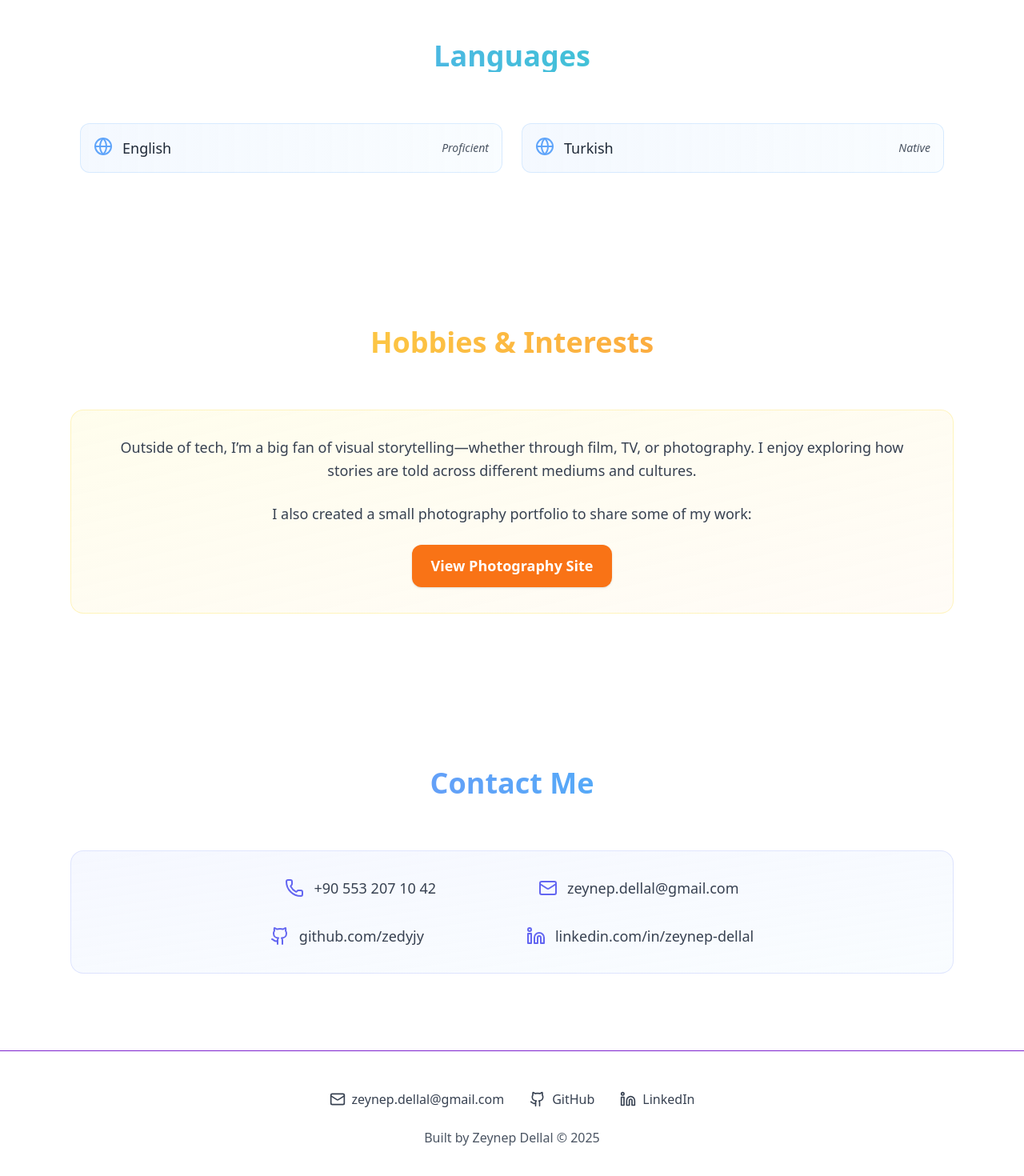
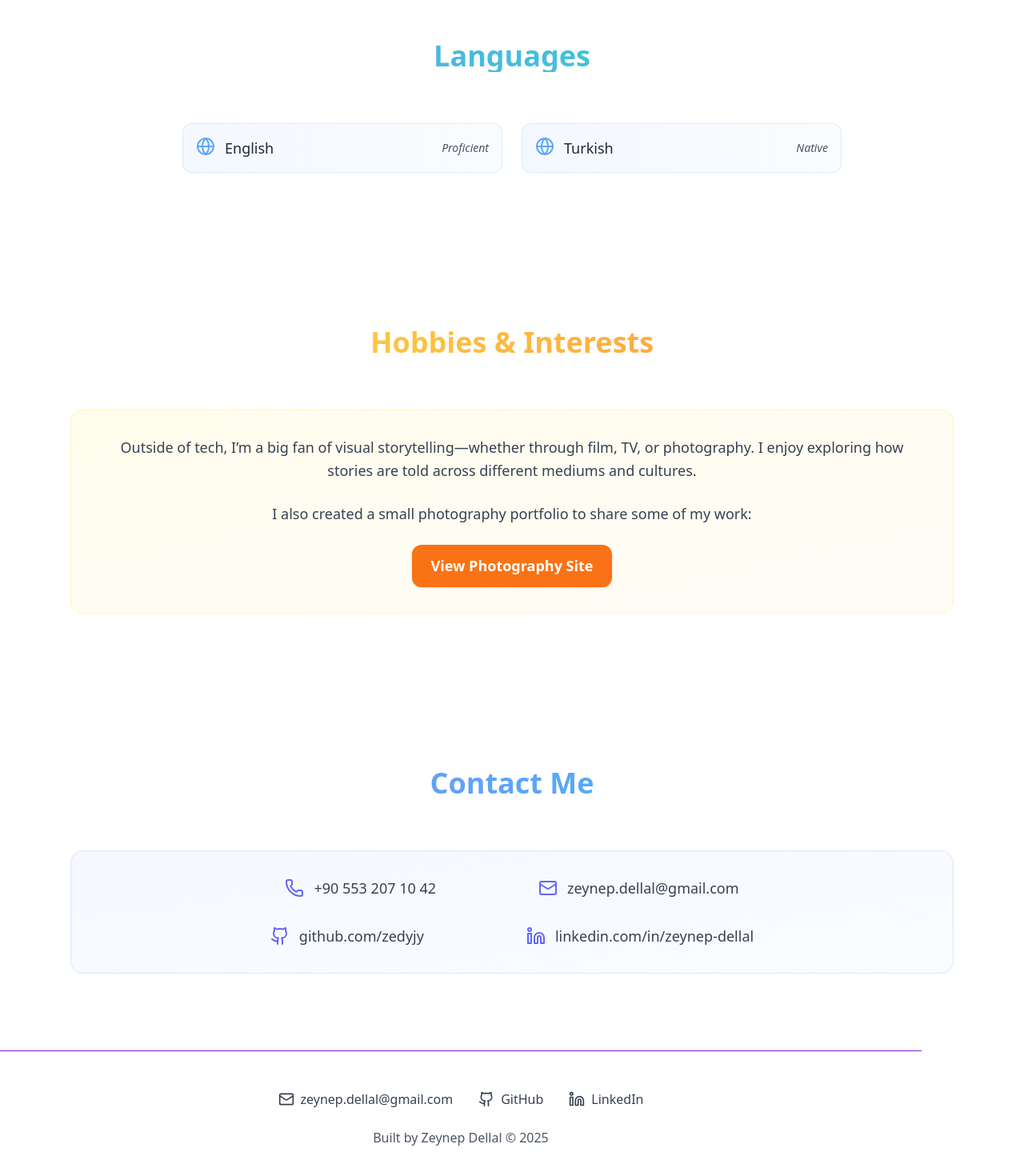
Before and after one commit to zedyjy/Portfolio, a React (Vite) app: page / in a window 1280 px wide. Shown: the part 6333-7803 px from the top of the page at 80% size. Built offline with nearby package versions, Linux system fonts and the light colour scheme; the HTML template or start-up script is replaced by a standard one.

Commit message:
Add generated CSS file for styling assets

```diff
--- a/src/App.jsx
+++ b/src/App.jsx
@@ -153,7 +153,7 @@ const scrollToSection = (id) => {
 
         {/* Mobile Toggle */}
         <button
-          className="md:hidden text-gray-700 hover:text-rose-600"
+          className="md:hidden text-3xl text-gray-700 hover:text-rose-600"
           onClick={() => setMobileMenuOpen(!mobileMenuOpen)}
         >
           ☰
@@ -733,7 +733,7 @@ const scrollToSection = (id) => {
     ].map((lang, index) => (
       <div
         key={index}
-        className="bg-gradient-to-r from-blue-100/30 to-sky-100/20 border border-blue-300/30 p-4 rounded-xl flex items-center justify-between hover:scale-105 transition-all duration-300 flex-1 min-w-[33rem] max-w-sm"
+        className="bg-gradient-to-r from-blue-100/30 to-sky-100/20 border border-blue-300/30 p-4 rounded-xl flex items-center justify-between hover:scale-105 transition-all duration-300 flex-1 min-w-[25rem] max-w-sm"
         >
 
         <div className="flex space-x-3">
@@ -824,7 +824,7 @@ const scrollToSection = (id) => {
 
 
       {/* Footer */}
-      <footer className="py-12 px-6 text-center border-t border-purple-700">
+      <footer className="py-12 px-6 max-w-6xl text-center border-t border-purple-700">
         <div className="max-w-6xl mx-auto">
           <div className="flex justify-center space-x-8 mb-6">
             <a
```
Also changed, not shown: 5 other files (tests, documents, lock files or other folders).
